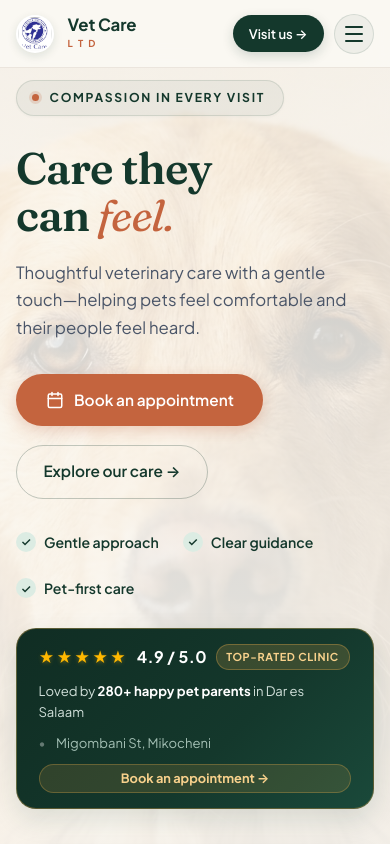
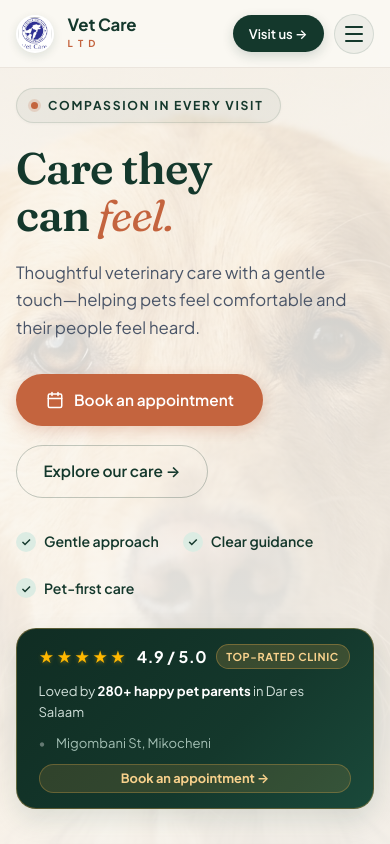
Before and after one commit to Oxtercreed/Vet-care-LTD, a website: page index.html in a window 390 px wide. Shown: the top 844 px of the page. Drawn offline with Linux system fonts and the light colour scheme.

Commit message:
feat(ui): refine hero top spacing and mobile padding for overlay navbar

```diff
--- a/css/sections.css
+++ b/css/sections.css
@@ -2,7 +2,7 @@
    SECTION 1: HERO (CARE THEY CAN FEEL)
    ========================================================================== */
 .hero-section {
-  padding: 5.5rem 0 6rem;
+  padding: 6.75rem 0 5.5rem;
   position: relative;
   overflow: hidden;
   background: radial-gradient(circle at 10% 40%, rgba(229, 169, 75, 0.08), transparent 45%),
@@ -25,12 +25,11 @@
   color: var(--dark-forest);
   text-transform: uppercase;
   letter-spacing: 0.14em;
-  padding: 0.45rem 1.15rem 0.45rem 0.95rem;
+  padding: 0.42rem 1.05rem 0.42rem 0.85rem;
   background: rgba(20, 56, 44, 0.05);
   border: 1px solid rgba(20, 56, 44, 0.12);
   border-radius: var(--radius-full);
-  margin-top: 0.75rem;
-  margin-bottom: 1.85rem;
+  margin-bottom: 1.4rem;
   box-shadow: 0 1px 3px rgba(20, 56, 44, 0.04);
 }
 
@@ -1228,7 +1227,7 @@ a.visit-detail-item:hover .visit-detail-text {
     background-size: cover;
     background-position: center 10%;
     background-repeat: no-repeat;
-    padding: 4.25rem 0 4.5rem;
+    padding: 5.5rem 0 4.5rem;
   }
 
   .hero-grid {
```
